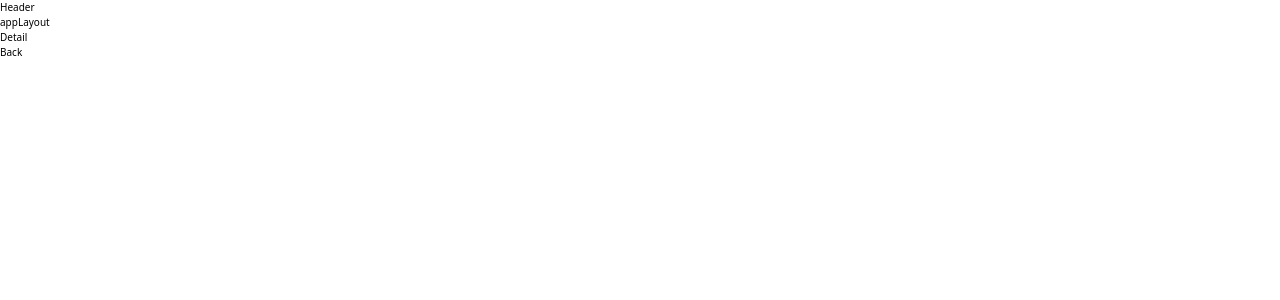
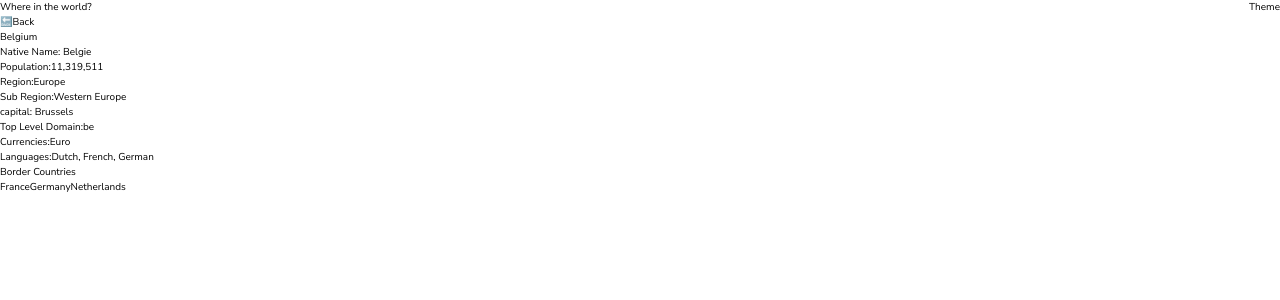
Before and after one commit to dareyOG/rest_countries_api, a React (Vite) app: page /detail in a window 1280 px wide. Shown: the top 300 px of the page. Built offline with nearby package versions, Linux system fonts and the light colour scheme.

Commit message:
✅build components ui

```diff
--- a/package.json
+++ b/package.json
@@ -26,6 +26,8 @@
     "eslint-plugin-react-refresh": "^0.4.16",
     "globals": "^15.14.0",
     "postcss": "^8.5.1",
+    "prettier": "^3.4.2",
+    "prettier-plugin-tailwindcss": "^0.6.11",
     "tailwindcss": "^3.4.17",
     "typescript": "~5.6.2",
     "typescript-eslint": "^8.18.2",
--- a/src/App.tsx
+++ b/src/App.tsx
@@ -1,17 +1,20 @@
-import { BrowserRouter, Route, Routes } from 'react-router-dom';
+import { BrowserRouter, Navigate, Route, Routes } from 'react-router-dom';
 
-import Detail from './pages/Detail';
 import AppLayout from './ui/AppLayout';
 import Homepage from './pages/Homepage';
+import Detail from './pages/Detail';
+import PageNotFound from './pages/PageNotFound';
 
 function App() {
   return (
     <BrowserRouter>
       <Routes>
         <Route element={<AppLayout />}>
-          <Route path="/" element={<Homepage />} />
+          <Route index element={<Navigate replace to="home" />} />
+          <Route path="home" element={<Homepage />} />
           <Route path="detail" element={<Detail />} />
         </Route>
+        <Route path="*" element={<PageNotFound />} />
       </Routes>
     </BrowserRouter>
   );
--- a/src/features/Form.tsx
+++ b/src/features/Form.tsx
@@ -1,5 +1,19 @@
 function Form() {
-  return <div>Form</div>;
+  return (
+    <form className="flex justify-between">
+      <div className="">
+        🔍
+        <input type="text" placeholder="Search for a country..." />
+      </div>
+      <select>
+        <option>Africa</option>
+        <option>America</option>
+        <option>Asia</option>
+        <option>Europe</option>
+        <option>Oceania</option>
+      </select>
+    </form>
+  );
 }
 
 export default Form;
--- a/src/index.css
+++ b/src/index.css
@@ -1,9 +1,11 @@
+@import url("https://fonts.googleapis.com/css2?family=Nunito+Sans:ital,opsz,wdth,wght,YTLC@0,6..12,75..125,200..1000,440..540;1,6..12,75..125,200..1000,440..540&display=swap");
+
 @tailwind base;
 @tailwind components;
 @tailwind utilities;
 
 @layer base {
   html {
-    @apply text-[62.5%] box-border m-0 p-0;
+    @apply m-0 box-border p-0 text-[62.5%];
   }
 }
--- a/src/pages/Detail.tsx
+++ b/src/pages/Detail.tsx
@@ -1,9 +1,34 @@
 function Detail() {
   return (
-    <div>
-      Detail
-      <p>Back</p>
-    </div>
+    <section>
+      <button>🔙Back</button>
+      <div className="">
+        <img />
+        <div className="">
+          <h1>Belgium</h1>
+          <div className="">
+            <p>Native Name: Belgie</p>
+            <p>Population:11,319,511</p>
+            <p>Region:Europe</p>
+            <p>Sub Region:Western Europe</p>
+            <p>capital: Brussels</p>
+          </div>
+        </div>
+        <div className="">
+          <p>Top Level Domain:be</p>
+          <p>Currencies:Euro</p>
+          <p>Languages:Dutch, French, German</p>
+        </div>
+        <div className="">
+          <h2>Border Countries</h2>
+          <div className="">
+            <span>France</span>
+            <span>Germany</span>
+            <span>Netherlands</span>
+          </div>
+        </div>
+      </div>
+    </section>
   );
 }
 
--- a/src/pages/Homepage.tsx
+++ b/src/pages/Homepage.tsx
@@ -1,5 +1,13 @@
+import Form from '../features/Form';
+import Main from '../ui/Main';
+
 function Homepage() {
-  return <div>Homepage</div>;
+  return (
+    <div>
+      <Form />
+      <Main />
+    </div>
+  );
 }
 
 export default Homepage;
--- /dev/null
+++ b/src/pages/PageNotFound.tsx
@@ -0,0 +1,9 @@
+function PageNotFound() {
+  return (
+    <div className="bg-gray-50 flex h-screen items-center justify-center capitalize text-gray-100">
+      ⚠️ page not found
+    </div>
+  );
+}
+
+export default PageNotFound;
--- a/src/ui/AppLayout.tsx
+++ b/src/ui/AppLayout.tsx
@@ -1,11 +1,11 @@
 import { Outlet } from 'react-router-dom';
+
 import Header from './Header';
 
 function AppLayout() {
   return (
     <div>
       <Header />
-      appLayout
       <main>
         <Outlet />
       </main>
--- /dev/null
+++ b/src/ui/BorderCountries.tsx
@@ -0,0 +1,5 @@
+function BorderCountries() {
+  return <span>france</span>;
+}
+
+export default BorderCountries;
--- a/src/ui/Header.tsx
+++ b/src/ui/Header.tsx
@@ -1,5 +1,12 @@
+import Theme from '../features/Theme';
+
 function Header() {
-  return <div>Header</div>;
+  return (
+    <div className="flex justify-between items-center bg-white">
+      <h1>Where in the world?</h1>
+      <Theme />
+    </div>
+  );
 }
 
 export default Header;
--- a/src/ui/Main.tsx
+++ b/src/ui/Main.tsx
@@ -1,5 +1,19 @@
 function Main() {
-  return <div>Main</div>;
+  return (
+    <main>
+      <div className="">
+        <img src="" alt="" />
+        <div className="">
+          <h1>Germany</h1>
+          <div className="">
+            <p>Population:81770900</p>
+            <p>Region:Europe</p>
+            <p>Capital:Berlin</p>
+          </div>
+        </div>
+      </div>
+    </main>
+  );
 }
 
 export default Main;
--- a/tailwind.config.ts
+++ b/tailwind.config.ts
@@ -1,22 +1,24 @@
-import type { Config } from 'tailwindcss';
+import type { Config } from "tailwindcss";
 
 export default {
-  content: ['./index.html', './src/**/*.{js,ts,jsx,tsx}'],
+  content: ["./index.html", "./src/**/*.{js,ts,jsx,tsx}"],
   theme: {
     colors: {
-      white: 'hsl(0, 0%, 100%)',
+      white: "hsl(0, 0%, 100%)",
       gray: {
-        100: 'hsl(0, 0%, 98%)',
-        200: 'hsl(0, 0%, 52%)'
+        50: "hsl(0, 0%, 98%)",
+        100: "hsl(0, 0%, 52%)",
       },
       blue: {
-        100: 'hsl(209, 23%, 22%)',
-        200: 'hsl(207, 26%, 17%)',
-        300: 'hsl(200, 15%, 8%)'
-      }
+        50: "hsl(209, 23%, 22%)",
+        100: "hsl(207, 26%, 17%)",
+        200: "hsl(200, 15%, 8%)",
+      },
     },
-    fontFamily: {},
-    extend: {}
+    fontFamily: {
+      sans: ["Nunito Sans", "system-ui"],
+    },
+    extend: {},
   },
-  plugins: []
+  plugins: [],
 } satisfies Config;
```
Also changed, not shown: 2 other files (tests, documents, lock files or other folders).
